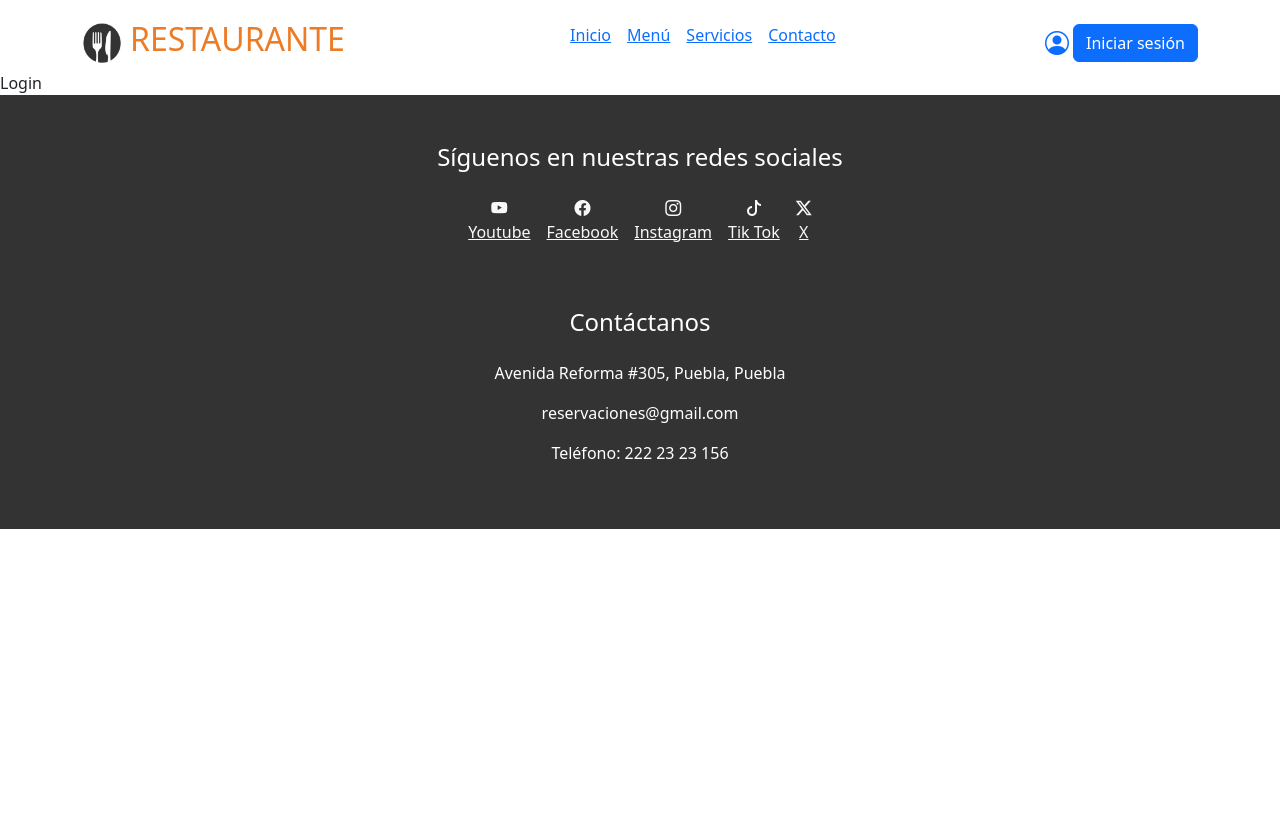
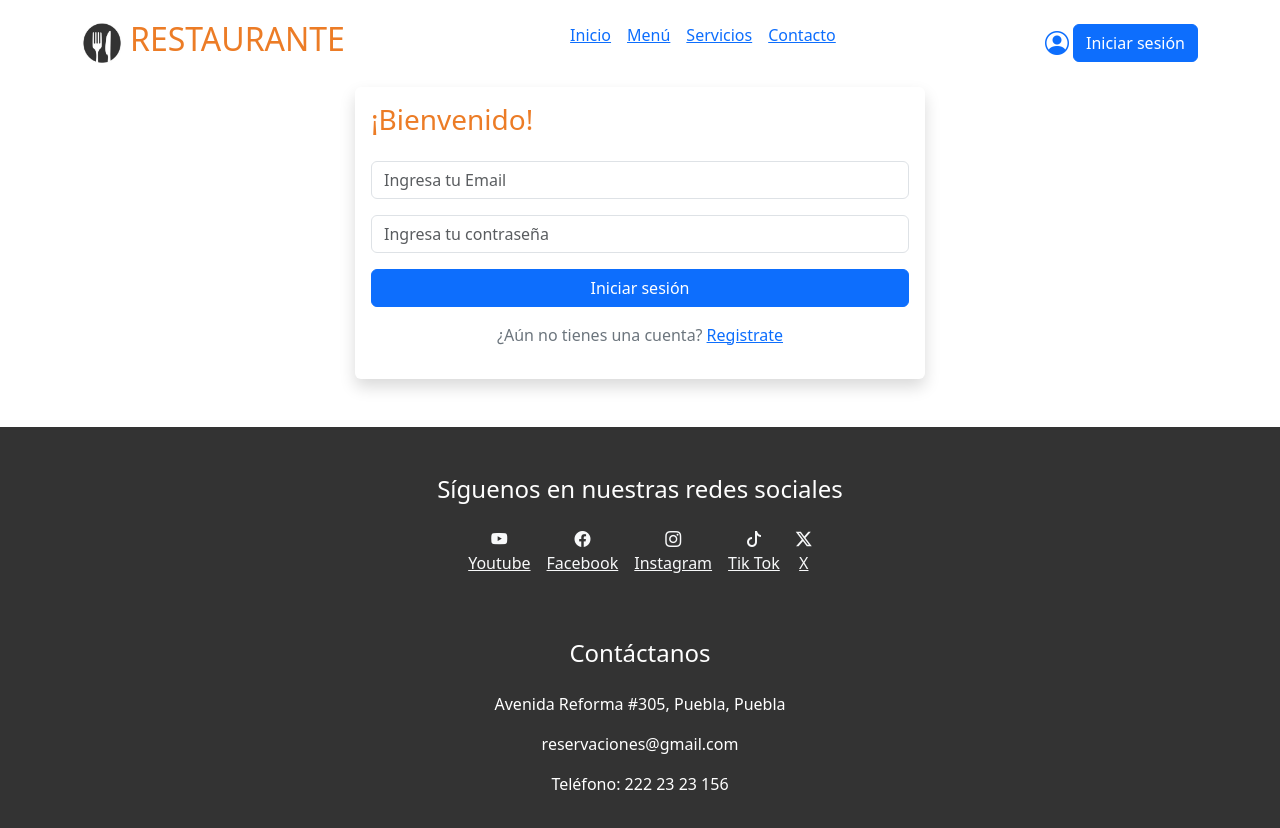
Before and after one commit to lhdez-gaby/restaurante, a React (Vite) app in the folder frontend/: page /login in a window 1280 px wide. Shown: the top 828 px of the page. Before the commit the page ends 800 px from the top, so only its background shows below. Built offline with nearby package versions, Linux system fonts and the light colour scheme.

Commit message:
add: login

```diff
--- a/frontend/src/pages/Login.jsx
+++ /dev/null
@@ -1,9 +0,0 @@
-const Login = () => {
-  return (
-    <>
-      Login
-    </>
-  )
-}
-
-export default Login
--- /dev/null
+++ b/frontend/src/pages/Login/Login.css
@@ -0,0 +1,4 @@
+.login{
+  max-width: 570px;
+  margin: 1rem auto;
+}
--- /dev/null
+++ b/frontend/src/pages/Login/Login.jsx
@@ -0,0 +1,54 @@
+import { useState } from 'react'
+import { Link } from 'react-router-dom'
+import './Login.css'
+
+const Login = () => {
+  const [formData,setFormData] = useState({
+    email: '',
+    password: ''
+  })
+
+  const handleInputEmailChange = (event)=>{
+    const newEmail = event.target.value
+    setFormData({...formData, email:newEmail})
+  }
+
+  const handleInputPassChange = (event)=>{
+    const newPassword = event.target.value
+    setFormData({...formData, password:newPassword})
+
+  }
+  return (
+    <section className="container">
+      <div className="login shadow p-3 mb-5 rounded">
+        <h3 className='texto-naranja'>¡Bienvenido!</h3>
+        <form className='py-3'>
+          <div className='mb-3 input-grup'>
+            <input className="form-control" type="email" placeholder='Ingresa tu Email' name='email' value={formData.email}
+            onChange={handleInputEmailChange}/>
+          </div>
+          <div className='mb-3 input-grup'>
+            <input className="form-control" type="password" placeholder='Ingresa tu contraseña' name='password' value={formData.password}
+            onChange={handleInputPassChange}/>
+          </div>
+          <div className='d-grid'>
+          <button
+            type='submit'
+            className='btn btn-primary'
+          >
+            Iniciar sesión
+        </button>
+          </div>
+        </form>
+        <p className='text-secondary text-center'>
+          ¿Aún no tienes una cuenta?
+          <Link className="ms-1" to='/registro'>
+            Registrate
+          </Link>
+        </p>
+      </div>
+    </section>
+  )
+}
+
+export default Login
--- a/frontend/src/routes/Routers.jsx
+++ b/frontend/src/routes/Routers.jsx
@@ -1,6 +1,6 @@
 import Home from '../pages/Home'
 import Menu from '../pages/Menu'
-import Login from '../pages/Login'
+import Login from '../pages/Login/Login'
 import Registro from '../pages/Registro'
 import Contacto from '../pages/Contacto'
 import Servicios from '../pages/Servicios/Servicios'
```
